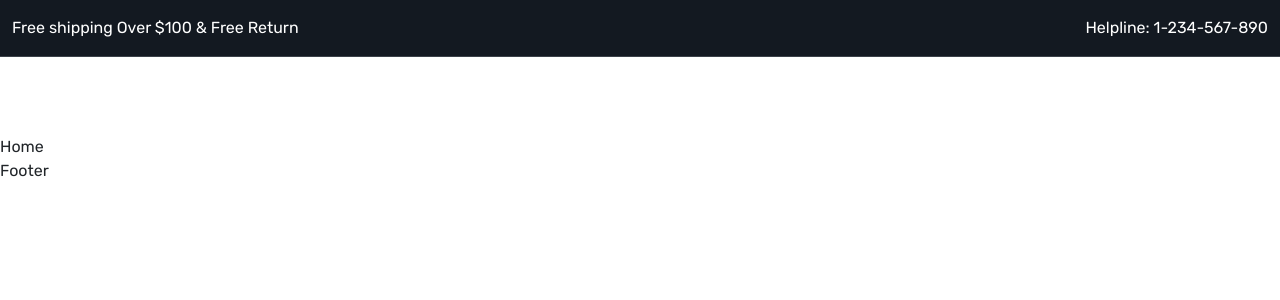
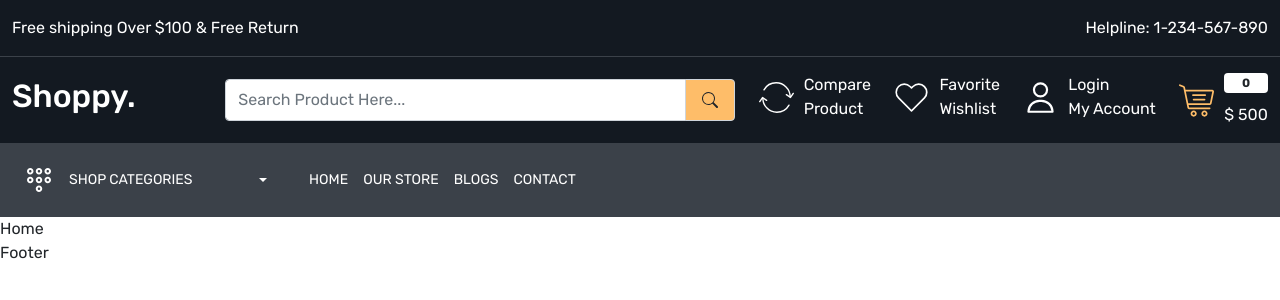
Before and after one commit to rahul3003/shopping, a React (Create React App) app in the folder frontend/: page / in a window 1280 px wide. Shown: the top 300 px of the page. Built offline with nearby package versions, Linux system fonts and the light colour scheme; the HTML template or start-up script is replaced by a standard one.

Commit message:
Header completed

```diff
--- a/frontend/package.json
+++ b/frontend/package.json
@@ -9,6 +9,7 @@
     "@testing-library/user-event": "^14.4.3",
     "react": "^18.2.0",
     "react-dom": "^18.2.0",
+    "react-icons": "^4.8.0",
     "react-redux": "^8.0.5",
     "react-router-dom": "^6.10.0",
     "react-scripts": "5.0.1",
--- a/frontend/src/App.css
+++ b/frontend/src/App.css
@@ -6,7 +6,9 @@
 
 :root {
   --color-131921: #131921;
-  --color-3b4149: #3b4149
+  --color-3b4149: #3b4149;
+  --color-yellow: #febd69;
+  --color-232f3e: #232f3e;
 }
 
 body {
@@ -18,13 +20,61 @@ a {
   display: inline-block;
 }
 
+.form-control:focus {
+  box-shadow: none;
+  border-color: inherit;
+}
+
+.gap-10 {
+  gap: 10px;
+}
+
+.gap-15{
+  gap: 15px;
+}
+
+.gap-30{
+  gap: 30px;
+}
+
 /*header part  */
 .header-top-strip {
   border-bottom: 1px solid var(--color-3b4149);
   background-color: var(--color-131921);
 }
-.header-upper{
-  background-color:var(--colo);
+
+.header-upper {
+  background-color: var(--color-131921);
+}
+
+.header-upper .input-group-text {
+  background-color: var(--color-yellow);
+}
+
+.header-upper .header-upper-links img {
+  width: 35px;
+  height: 35px;
+}
+
+.header-bottom{
+  background-color: var(--color-3b4149);
+}
+
+.header-bottom .menu-links a, .header-bottom .dropdown button{
+  font-size: 14px;
+  line-height: 18px;
+  font-weight: 400;
+  letter-spacing: .3;
+  text-transform: uppercase;
+}
+
+.header-bottom .dropdown button:focus{
+  box-shadow: none;
+}
+.header-bottom .dropdown-menu {
+  background-color: var(--color-232f3e);
+  width: 100%;
+  transform: translate3d(0px, 57px,0px) !important;
 }
 
 /*header part end  */
--- a/frontend/src/components/Header.js
+++ b/frontend/src/components/Header.js
@@ -1,5 +1,6 @@
 import React from 'react'
 import { NavLink, Link } from 'react-router-dom'
+import { BsSearch } from 'react-icons/bs'
 
 const Header = () => {
   return (
@@ -22,15 +23,77 @@ const Header = () => {
       </header>
       <header className='header-upper py-3'>
         <div className='container-xxl'>
-          <div class="row">
+          <div class="row align-items-center">
             <div className='col-2'>
               <h2><Link className='text-white'>Shoppy.</Link></h2>
             </div>
             <div className='col-5'>
-
+              <div class="input-group">
+                <input type="text" class="form-control py-2" placeholder="Search Product Here..." aria-label="Search Product Here..." aria-describedby="basic-addon2" />
+                <span class="input-group-text px-3" id="basic-addon2"><BsSearch className='fs-6' /></span>
+              </div>
             </div>
             <div className='col-5'>
-
+              <div className='header-upper-links d-flex align-content-center justify-content-between'>
+                <div>
+                  <Link className='d-flex align-items-center gap-10 text-white'>
+                    <img src="/images/compare.svg" alt="compare" />
+                    <p className='mb-0'>Compare <br /> Product</p>
+                  </Link>
+                </div>
+                <div>
+                  <Link className='d-flex align-items-center gap-10 text-white'>
+                    <img src="/images/wishlist.svg" alt="wishlist" />
+                    <p className='mb-0'>Favorite <br /> Wishlist</p>
+                  </Link>
+                </div>
+                <div>
+                  <Link className='d-flex align-items-center gap-10 text-white'>
+                    <img src="/images/user.svg" alt="login" />
+                    <p className='mb-0'>Login <br /> My Account</p>
+                  </Link>
+                </div>
+                <div>
+                  <Link className='d-flex align-items-center gap-10 text-white'>
+                    <img src="/images/cart.svg" alt="cart" />
+                    <div className='d-flex flex-column gap-10'>
+                      <span className='badge bg-white text-dark'>0</span>
+                      <p className='mb-0'>$ 500</p>
+                    </div>
+                  </Link>
+                </div>
+              </div>
+            </div>
+          </div>
+        </div>
+      </header>
+      <header className='header-bottom py-3'>
+        <div className='container-xxl'>
+          <div className='row'>
+            <div className='col-12 m-0'>
+              <div className='menu-bottom d-flex align-items-center gap-30'>
+                <div>
+                  <div className="dropdown">
+                    <button className="btn btn-secondary dropdown-toggle bg-transparent border-0 d-flex gap-15 align-items-center" type="button" id="dropdownMenuButton1" data-bs-toggle="dropdown" aria-expanded="false">
+                      <img src="/images/menu.svg" alt="menu"/>
+                      <span className='me-5 d-inline-block'>Shop Categories</span>
+                    </button>
+                    <ul className="dropdown-menu" aria-labelledby="dropdownMenuButton1">
+                      <li><Link className="dropdown-item text-white" to="#">Action</Link></li>
+                      <li><Link className="dropdown-item text-white" to="#">Another action</Link></li>
+                      <li><Link className="dropdown-item text-white" to="#">Something else here</Link></li>
+                    </ul>
+                  </div>
+                </div>
+                <div className='menu-links'>
+                  <div className='d-flex align-items-center gap-15'>
+                    <NavLink className='text-white' to='/home'>Home</NavLink>
+                    <NavLink className='text-white' to='/home'>Our Store</NavLink>
+                    <NavLink className='text-white' to='/home'>Blogs</NavLink>
+                    <NavLink className='text-white' to='/home'>Contact</NavLink>
+                  </div>
+                </div>
+              </div>
             </div>
           </div>
         </div>
```
Also changed, not shown: 1 other file (tests, documents, lock files or other folders).
